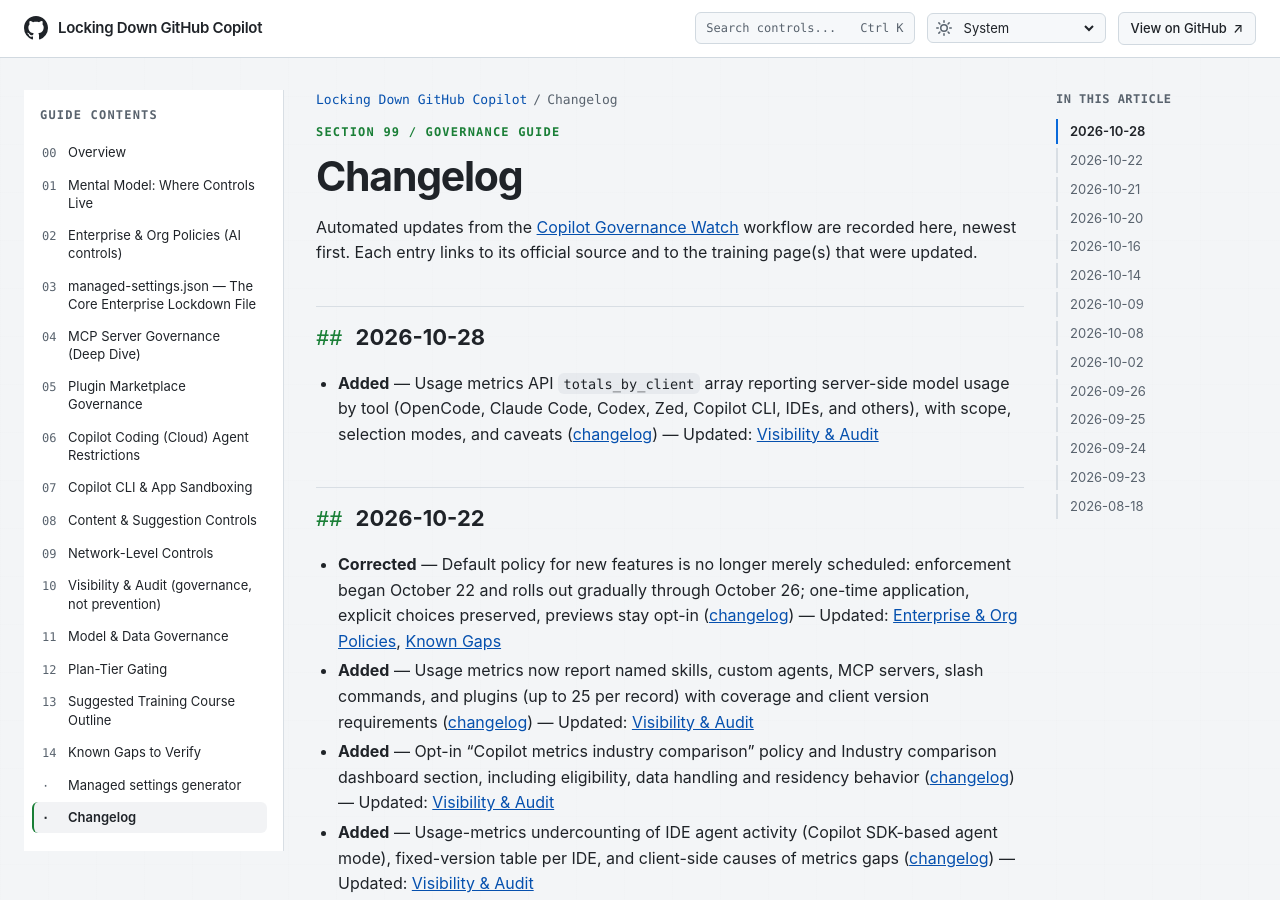
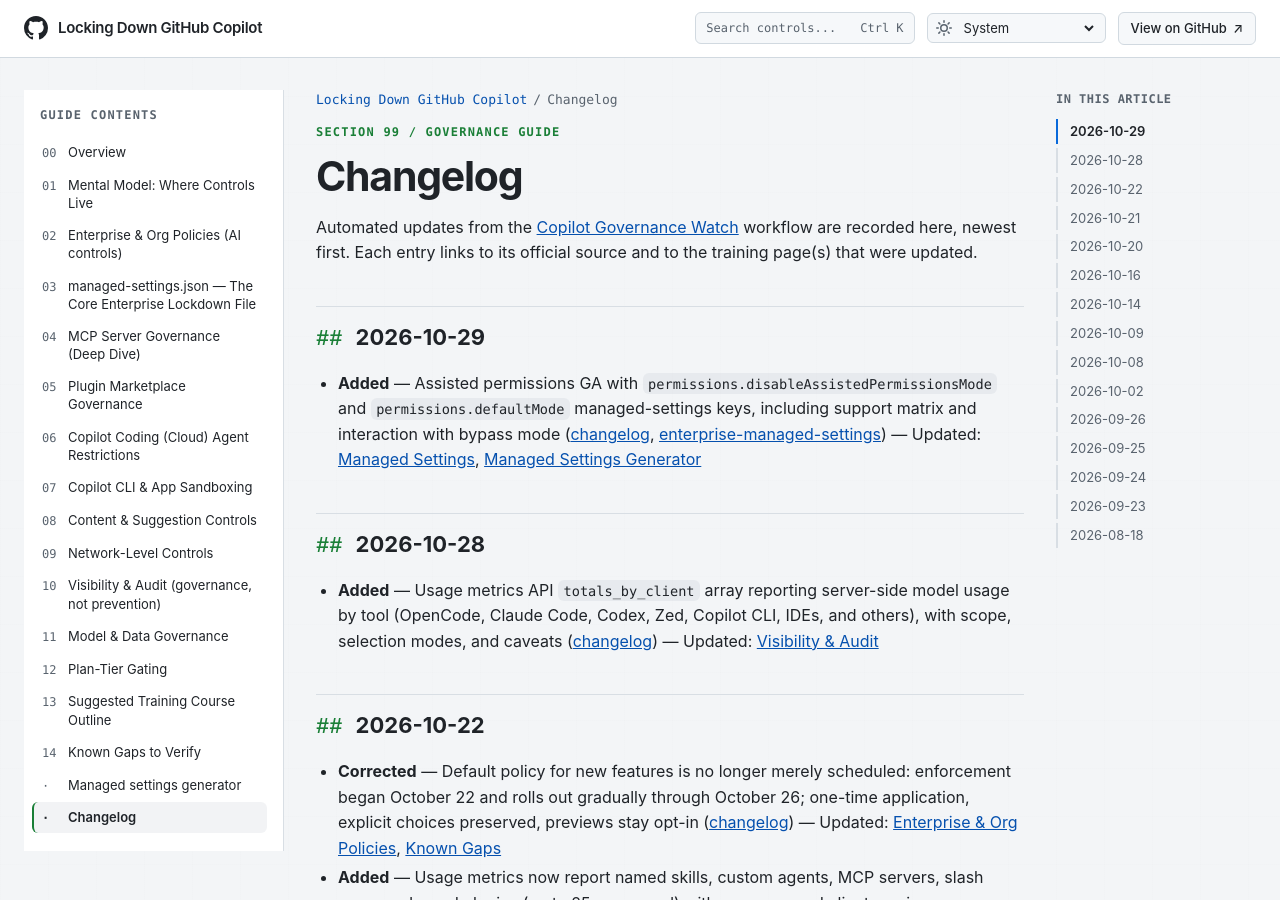
Before and after one commit to beardofedu/copilot-governance-training, a Jekyll site: the page built from docs/CHANGELOG.md, in a window 1280 px wide and 900 px high. Built offline with Jekyll 4.4.1, drawn with Linux system fonts in a browser that asks for light colours.

Commit message:
Update Copilot governance documentation

```diff
--- a/docs/_data/governance-watch-state.json
+++ b/docs/_data/governance-watch-state.json
@@ -1,7 +1,7 @@
 {
   "sources": {
     "blog": {
-      "reviewed_through": "2026-10-22",
+      "reviewed_through": "2026-10-29",
       "note": "GitHub Blog and changelog. Backlog from 2026-09-20 through 2026-10-22 reviewed via web_fetch on the changelog index and September archive."
     },
     "docs": {
--- a/docs/assets/js/managed-settings.js
+++ b/docs/assets/js/managed-settings.js
@@ -40,6 +40,8 @@
   field('defaults', 'autoTier', 'Auto routing tier', 'enum', 'A plain tier locks user/repository overrides. An overridable tier provides a default.', '', ['efficiency', 'balance', 'intelligence', 'unmanaged'], false, true);
   field('defaults', 'permissions.model', 'Legacy default model', 'enum', 'Compatibility fallback only, read when top-level model is absent. Prefer Default model above.', '', modelIds, true);
   field('permissions', 'permissions.disableBypassPermissionsMode', 'Bypass permissions mode', 'enum', 'disable blocks YOLO / allow-all; unmanaged leaves this control unmanaged. This is a string, not a Boolean.', '', ['disable', 'unmanaged'], false, true);
+  bool('permissions', 'permissions.disableAssistedPermissionsMode', 'Disable assisted permissions', 'True prevents users enabling assisted permissions (LLM-evaluated approvals). Does not disable bypass mode; set that separately.');
+  field('permissions', 'permissions.defaultMode', 'Default permission mode', 'enum', 'Default for new sessions. A default, not a lock; if the mode is unavailable or blocked by policy, the session starts with manual approval.', '', ['manual', 'assisted', 'allow-all'], false);
   bool('permissions', 'features.computerUse', 'Computer use', 'False prevents users enabling computer use in CLI and the Copilot app. True leaves the choice to users.');
   ['deny', 'ask', 'allow'].forEach(function (kind) {
     field('permissions', 'permissions.' + kind, kind.charAt(0).toUpperCase() + kind.slice(1) + ' operation rules', 'rules',
@@ -120,6 +122,8 @@
     'permissions.model': ['Supports older clients that read only this legacy key.', 'Ignored whenever the top-level default model is set. Most enterprises never need it.'],
     'permissions.disableBypassPermissionsMode': ['Stops developers enabling allow-all (YOLO) mode, so agents cannot run commands or edit files without approval.', 'Experienced users lose a fast workflow in disposable environments. Consider allowing team overrides for platform teams.'],
     'features.computerUse': ['False keeps agents from controlling desktop applications, a high-risk capability for unintended actions or data exposure.', 'Leaving the choice to users enables UI automation and testing workflows that cannot be scripted.'],
+    'permissions.disableAssistedPermissionsMode': ['Removes the option for an LLM to auto-approve requests it classes as safe, for organizations that want every non-allowlisted action reviewed by a human.', 'Developers lose fewer-prompt workflows, and approval fatigue may increase.'],
+    'permissions.defaultMode': ['Starts new sessions in the mode you choose, such as assisted or manual, so the safe path is the default.', 'It is only a default; users can pick another permitted mode, and unavailable modes fall back to manual approval.'],
     'permissions.deny': ['Hard-block operations no agent should ever perform, such as reading SSH keys or editing system files.', 'Users cannot override deny rules. Overly broad patterns break legitimate work.'],
     'permissions.ask': ['Require human approval for sensitive but legitimate operations, such as git push or deployments.', 'Every prompt interrupts the agent. Too many prompts cause approval fatigue and rubber-stamping.'],
     'permissions.allow': ['Pre-approve routine, safe operations such as tests and linting to reduce prompts.', 'Allowed operations run without review. Once any rule exists, unmatched operations require approval, so an incomplete list can add prompts.'],
--- a/docs/sections/managed-settings-generator.md
+++ b/docs/sections/managed-settings-generator.md
@@ -4,7 +4,7 @@ title: "Managed settings generator"
 description: "Build enterprise managed-settings.json with a step-by-step setup wizard that explains each setting, plus copy-ready JSON."
 nav_order: 90
 permalink: /sections/managed-settings-generator/
-last_reviewed: 2026-10-22
+last_reviewed: 2026-10-29
 wide_content: true
 ---
 
--- a/docs/sections/managed-settings.md
+++ b/docs/sections/managed-settings.md
@@ -32,6 +32,8 @@ Exception: in Copilot CLI, VS Code Agent Host sessions, and the Copilot app, the
 | `allowedMcpServers` | Allowlist MCP servers (URL/command match); unmatched = blocked | ✅ | ✅ | ✅ | ❌ | ✅ |
 | `deniedMcpServers` | Hard-block matching MCP servers, always wins over allow | ✅ | ✅ | ✅ | ✅ | ✅ |
 | `permissions.disableBypassPermissionsMode` | Disable "YOLO"/bypass-all-approvals mode | ✅ | ✅ | ✅ | ❌ | ✅ |
+| `permissions.disableAssistedPermissionsMode` | Set `true` to prevent users enabling [assisted permissions](https://docs.github.com/en/copilot/concepts/customizations/allowing-safe-commands) (LLM-evaluated approvals, GA); does not disable bypass mode, and `disableBypassPermissionsMode` does not block assisted mode ([source](https://github.blog/changelog/2026-10-26-github-copilot-assisted-permissions-generally-available/)) | ✅ | ✅ | ✅ | ✅ (cloud sandbox only) | ❌ |
+| `permissions.defaultMode` | Default permission mode for new sessions: `manual`, `assisted`, or `allow-all`. A default, not a lock; if the mode is unavailable or blocked by policy, the session starts with manual approval ([source](https://docs.github.com/en/copilot/reference/enterprise-administrators/enterprise-managed-settings)) | ✅ | ✅ | ✅ | ❌ | ❌ |
 | `permissions.deny` | Block specific operations | ✅ | ❌ | ✅ | ❌ | ❌ |
 | `permissions.ask` | Require fresh approval for specific operations | ✅ | ❌ | ✅ | ❌ | ❌ |
 | `permissions.allow` | Permit specific operations without a prompt | ✅ | ❌ | ✅ | ❌ | ❌ |
```
Also changed, not shown: docs/CHANGELOG.md.
